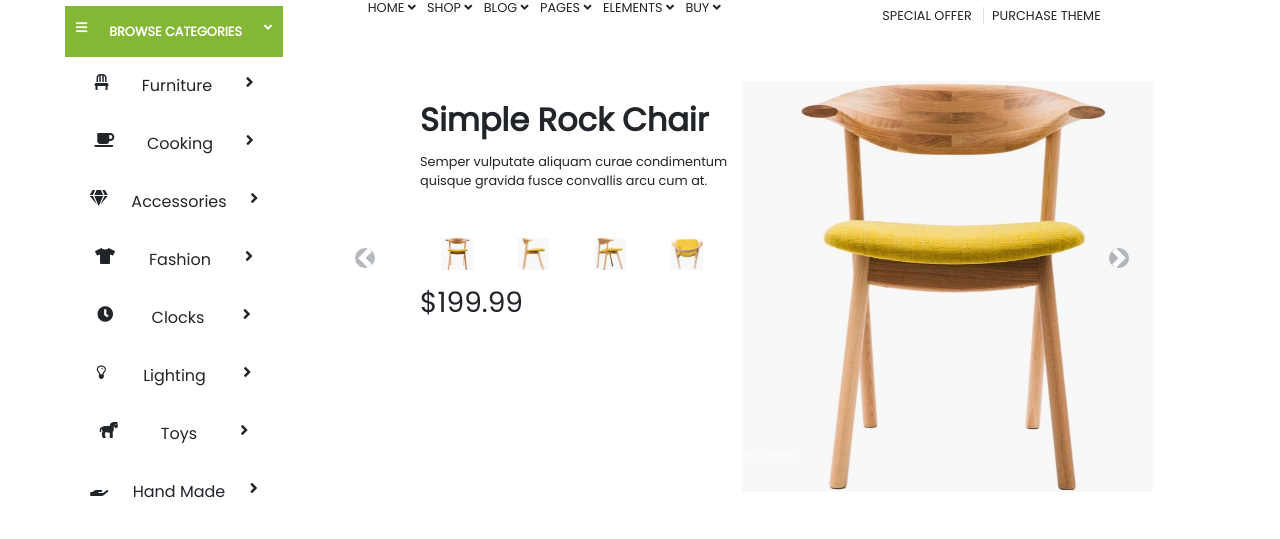
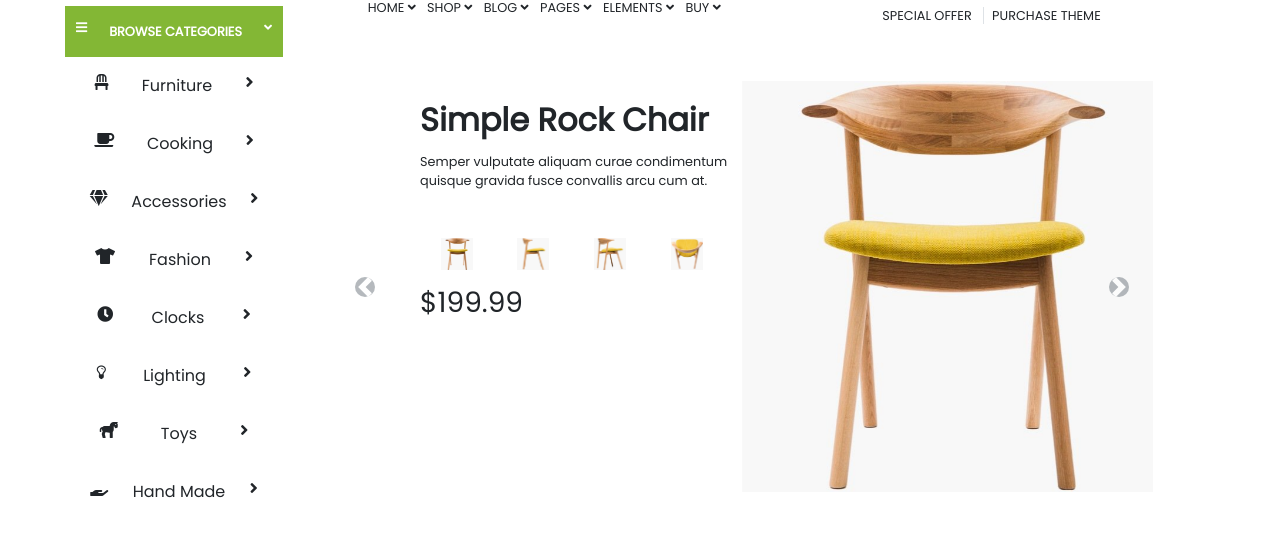
Before and after one commit to gitorhub/bootstrap_nav, a PHP site: page /index.html in a window 1280 px wide. Shown: the part 132-671 px from the top of the page. Run offline with PHP 8.4, Linux system fonts and the light colour scheme; some libraries are stand-ins or nearby versions.

Commit message:
slider height fixed

```diff
--- a/style.css
+++ b/style.css
@@ -108,6 +108,3 @@ font-size:2em;
   cursor: pointer;
 
 }
-#sliders{
-  height: 450px;
-}
```
